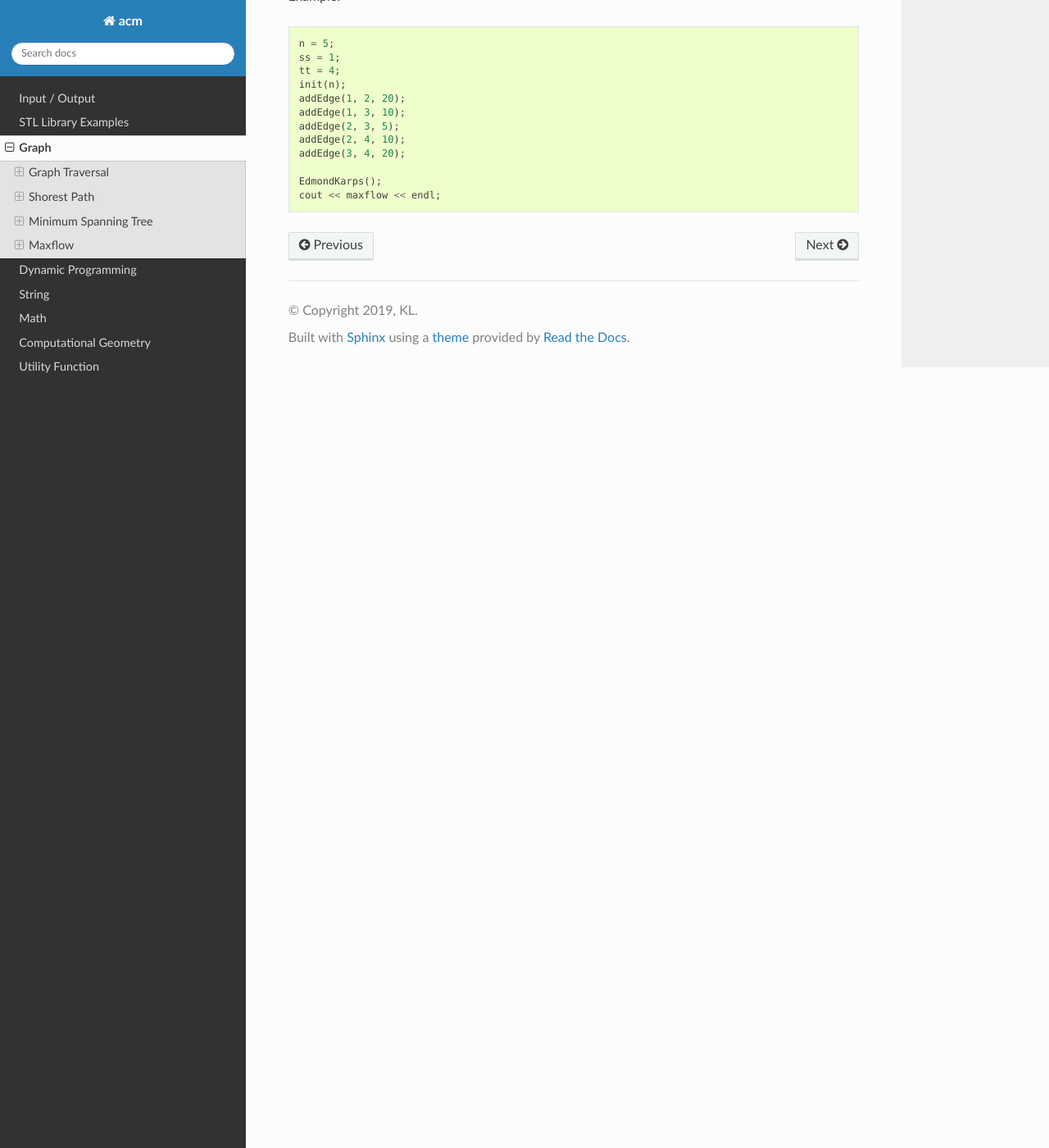
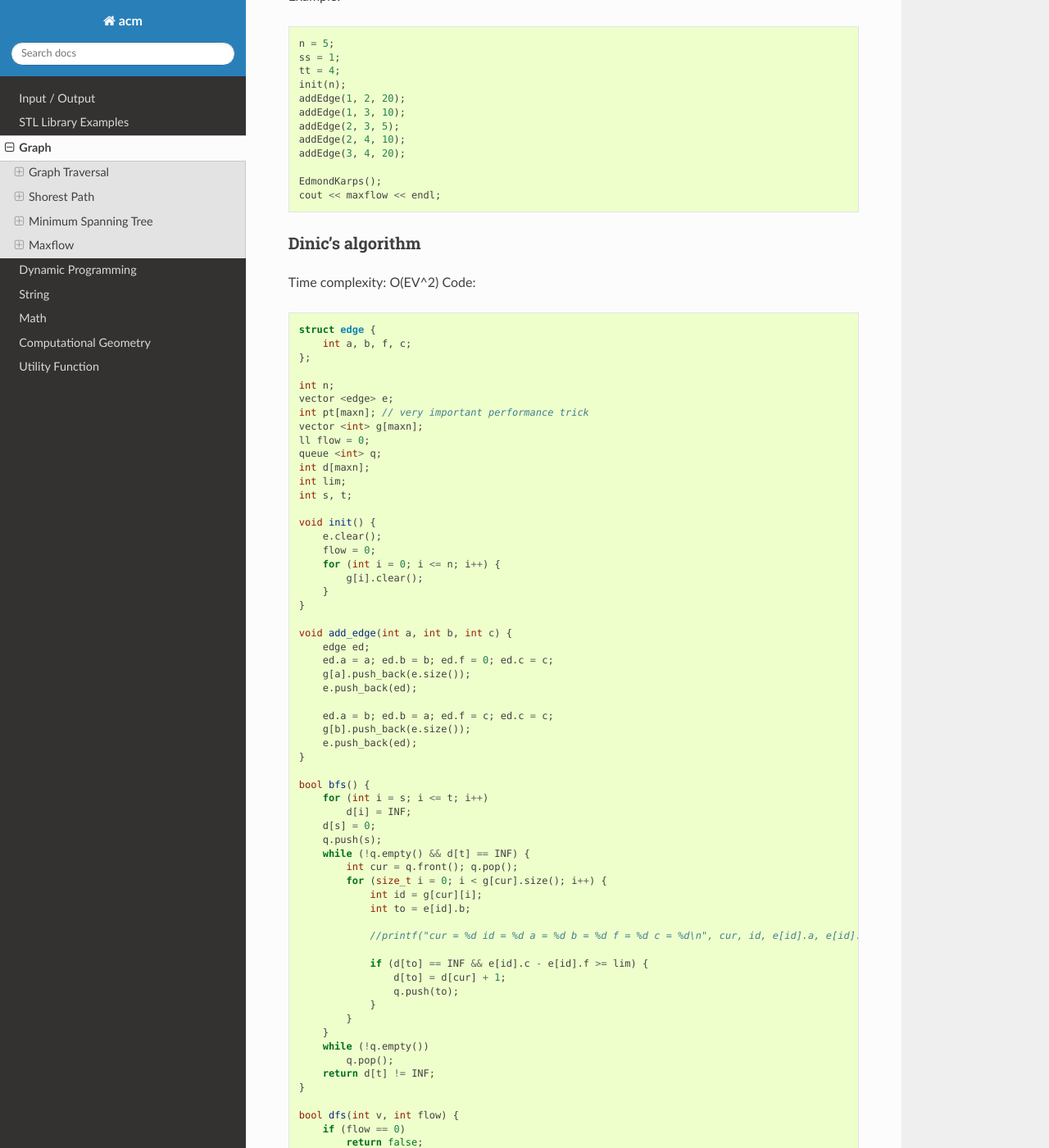
Before and after one commit to klhui97/ACM, a Sphinx documentation site: the page built from docs/source/topics/graph.rst, in a window 1280 px wide and 1400 px high, scrolled down 9240 px. Shown: the whole window at 82% size. Built offline with Sphinx 7.4.7 and the Read the Docs theme 2.0.0, drawn with Linux system fonts in a browser that asks for light colours; some of the changed text lies outside the part shown.

Commit message:
add din algo

```diff
--- a/docs/source/topics/graph.rst
+++ b/docs/source/topics/graph.rst
@@ -544,3 +544,131 @@ Example:
 
     EdmondKarps();
     cout << maxflow << endl;
+
+Dinic's algorithm
++++++++++++++++++
+
+Time complexity: O(EV^2)
+Code:
+
+.. code-block:: cpp
+
+    struct edge {
+        int a, b, f, c;
+    };
+
+    int n;
+    vector <edge> e;
+    int pt[maxn]; // very important performance trick
+    vector <int> g[maxn];
+    ll flow = 0;
+    queue <int> q;
+    int d[maxn];
+    int lim;
+    int s, t;
+
+    void init() {
+        e.clear();
+        flow = 0;
+        for (int i = 0; i <= n; i++) {
+            g[i].clear();
+        }
+    }
+
+    void add_edge(int a, int b, int c) {
+        edge ed;
+        ed.a = a; ed.b = b; ed.f = 0; ed.c = c;
+        g[a].push_back(e.size());
+        e.push_back(ed);
+
+        ed.a = b; ed.b = a; ed.f = c; ed.c = c;
+        g[b].push_back(e.size());
+        e.push_back(ed);
+    }
+
+    bool bfs() {
+        for (int i = s; i <= t; i++)
+            d[i] = INF;
+        d[s] = 0;
+        q.push(s);
+        while (!q.empty() && d[t] == INF) {
+            int cur = q.front(); q.pop();
+            for (size_t i = 0; i < g[cur].size(); i++) {
+                int id = g[cur][i];
+                int to = e[id].b;
+
+                //printf("cur = %d id = %d a = %d b = %d f = %d c = %d\n", cur, id, e[id].a, e[id].b, e[id].f, e[id].c);
+
+                if (d[to] == INF && e[id].c - e[id].f >= lim) {
+                    d[to] = d[cur] + 1;
+                    q.push(to);
+                }
+            }
+        }
+        while (!q.empty())
+            q.pop();
+        return d[t] != INF;
+    }
+
+    bool dfs(int v, int flow) {
+        if (flow == 0)
+            return false;
+        if (v == t) {
+            //cout << v << endl;
+            return true;
+        }
+        for (; pt[v] < g[v].size(); pt[v]++) {
+            int id = g[v][pt[v]];
+            int to = e[id].b;
+
+            //printf("v = %d id = %d a = %d b = %d f = %d c = %d\n", v, id, e[id].a, e[id].b, e[id].f, e[id].c);
+
+            if (d[to] == d[v] + 1 && e[id].c - e[id].f >= flow) {
+                int pushed = dfs(to, flow);
+                if (pushed) {
+                    e[id].f += flow;
+                    e[id ^ 1].f -= flow;
+                    return true;
+                }
+            }
+        }
+        return false;
+    }
+
+    void dinic() {
+        for (lim = (1 << 30); lim >= 1;) {
+            if (!bfs()) {
+                lim >>= 1;
+                continue;
+            }
+
+            for (int i = s; i <= t; i++)
+                pt[i] = 0;
+
+            while (dfs(s, lim)) {
+                flow = flow + lim;
+            }
+
+            //cout << flow << endl;
+        }
+    }
+
+Example:
+
+.. code-block:: cpp
+
+    init();
+    n = 6;
+    s = 0, t = 5;
+    add_edge(0, 1, 16 );
+    add_edge(0, 2, 13 );
+    add_edge(1, 2, 10 );
+    add_edge(1, 3, 12 );
+    add_edge(2, 1, 4 );
+    add_edge(2, 4, 14);
+    add_edge(3, 2, 9 );
+    add_edge(3, 5, 20 );
+    add_edge(4, 3, 7 );
+    add_edge(4, 5, 4);
+    dinic();
+    cout << flow << endl;
```
